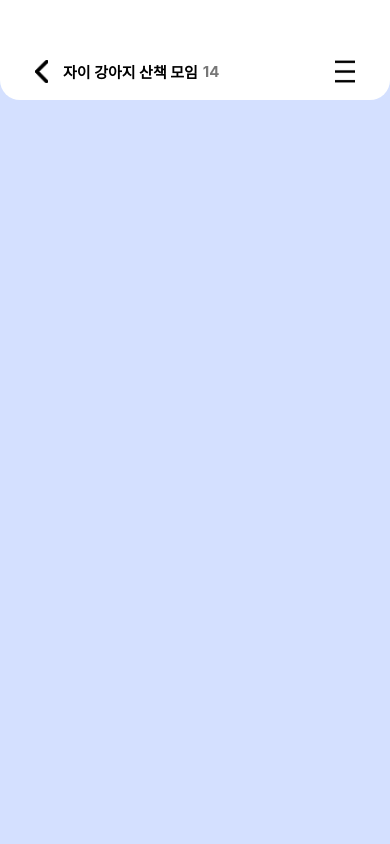
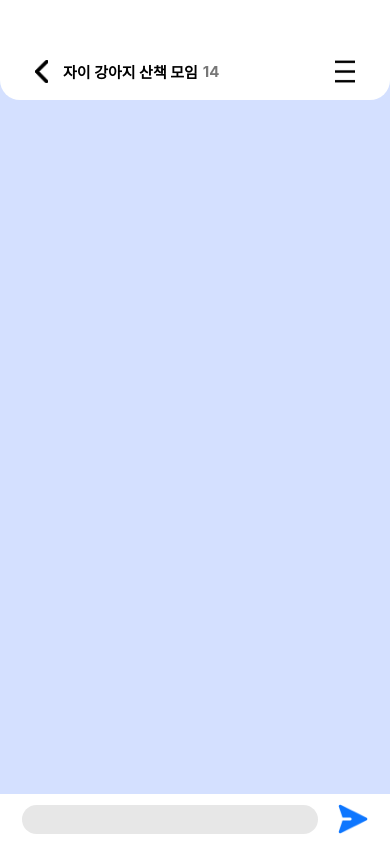
Before and after one commit to Bamdoliro/G-A, a React Native app: screen /ChatLiveScreen in a window 390 px wide. Built offline with nearby package versions, Linux system fonts and the light colour scheme.

Commit message:
ADD :: ChatLiveSendFeild 부분 완성 - 이벤트들 추가 안함 이벤트 추가해야함

```diff
--- a/App.js
+++ b/App.js
@@ -10,7 +10,7 @@ const Stack = createNativeStackNavigator();
 
 export default function App() {
   return (
-    <NavigationContainer>
+    <NavigationContainer style={{flex:1}}>
       <Stack.Navigator
         screenOptions={{
           headerShown: false
@@ -18,7 +18,7 @@ export default function App() {
       >
         {/* <Stack.Screen name="Login" component={LoginScreen} /> */}
         {/* <Stack.Screen name="ChatScreen" component={ChatScreen} /> */}
-        <Stack.Screen name="ChatLiveScreen" component={ChatLiveScreen} />
+        <Stack.Screen name="ChatLiveScreen" component={ChatLiveScreen} style={{flex:1}}/>
       </Stack.Navigator>
     </NavigationContainer>
   );
--- a/components/ChatLiveSendFeild/ChatLiveSendFeild.js
+++ b/components/ChatLiveSendFeild/ChatLiveSendFeild.js
@@ -1,9 +1,43 @@
-import { View, StyleSheet } from "react-native";
+import { View, StyleSheet, TextInput, Image, TouchableOpacity } from "react-native";
+import SendBtn from "../../assets/SendBtn.png";
 
 export default function ChatLiveSendFeild() {
     return (
-        <View>
-
+        <View style={styles.ChatSendInputView}>
+            <TextInput
+                style={styles.ChatSendInput}
+            />
+            <TouchableOpacity>
+                <Image
+                    source={SendBtn}
+                    style={styles.ChatSendBtn}
+                />
+            </TouchableOpacity>
         </View>
     )
 }
+
+const styles = StyleSheet.create({
+    ChatSendInputView: {
+        flexDirection: "row",
+        alignItems: "center",
+        justifyContent: "center",
+    },
+    ChatSendInput: {
+        backgroundColor: "#fff",
+        width: "80%",
+        fontSize: 15,
+        borderRadius: 15,
+        marginRight: 20,
+        padding: 5,
+        backgroundColor: "#E7E7E7",
+        outLineStyle: "none",
+        outlineStyle: "none",
+        paddingLeft: 15
+    } ,
+    ChatSendBtn: {
+        height: "30px",
+        width: "30px"
+    }
+
+})
--- a/pages/ChatLiveScreen.js
+++ b/pages/ChatLiveScreen.js
@@ -5,15 +5,30 @@ import ChatLiveSendFeild from "../components/ChatLiveSendFeild/ChatLiveSendFeild
 export default function ChatLiveScreen() {
     return (
         <View style={styles.ChatLiveFeild} >
-            <ChatLiveHeader />
-            <ChatLiveSendFeild />
+            <ChatLiveHeader style={{flex:1 , backgroundColor:"blue"}}/>
+            <View style={styles.ChatSendInputView}>
+                <ChatLiveSendFeild style={styles.ChatLiveSendFeild} />
+            </View>
         </View>
     )
 }
 
 const styles = StyleSheet.create({
     ChatLiveFeild: {
+        flex: 1,
         backgroundColor: "#D4E0FF",
-        height: "100%"
-    }
+    },
+    ChatLiveSendFeild: {
+        flex: 1,
+        backgroundColor: "#fff",
+        height: 10
+    },
+    ChatSendInputView: {
+        flex: 1,
+        position: "fixed",
+        bottom: 0,
+        padding: 10,
+        width: "100%",
+        backgroundColor: "#fff",
+    },
 })
```
Also changed, not shown: assets/sendBtn.png (added).
